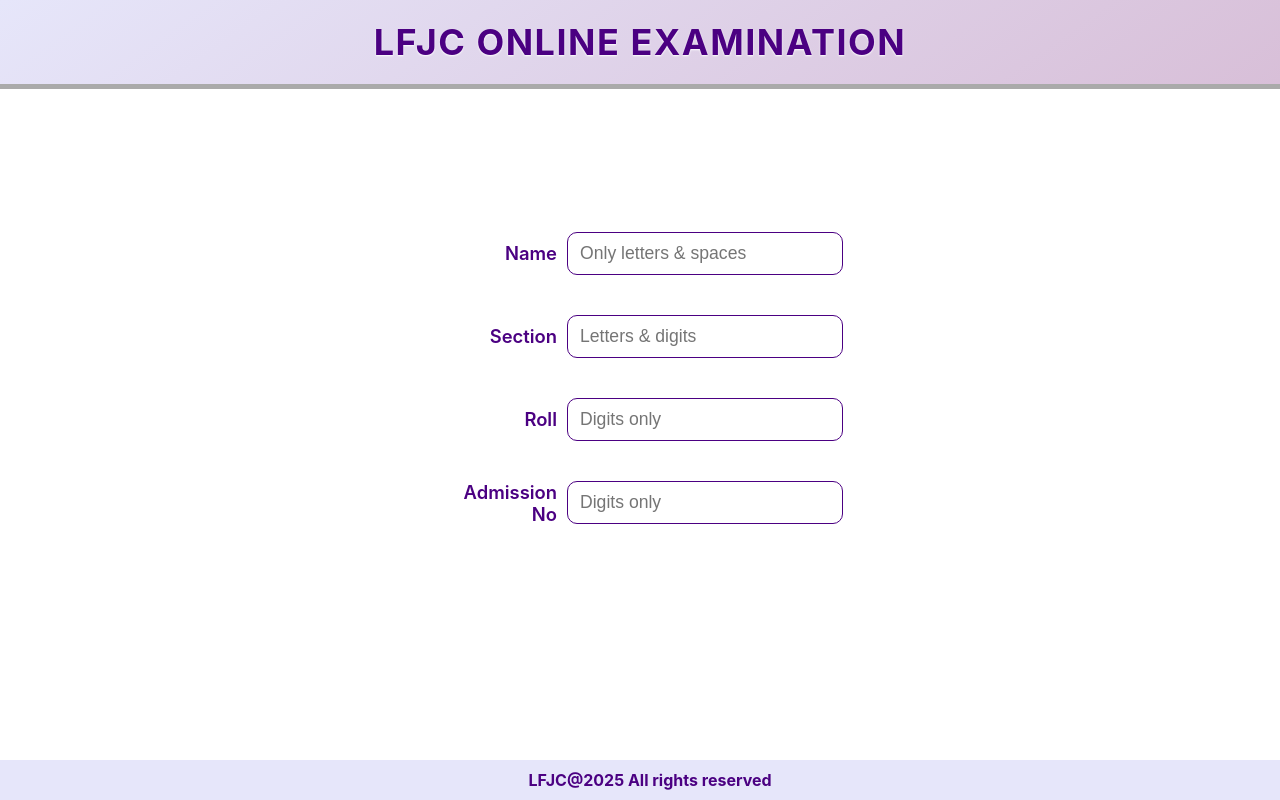
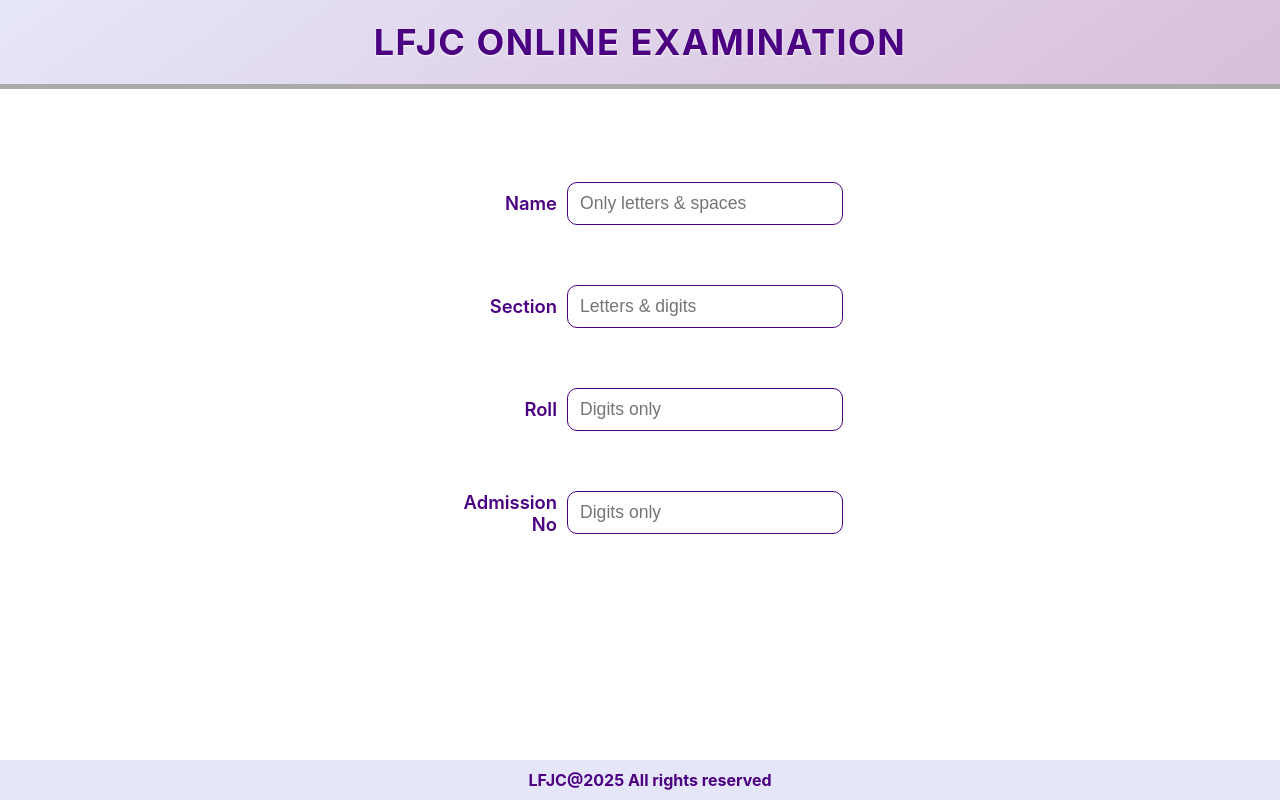
Before and after one commit to iitjeelf/Ss40, a plain HTML site: page index.html in a window 1280 px wide. Drawn offline with Linux system fonts and the light colour scheme.

Commit message:
Update index.html

```diff
--- a/index.html
+++ b/index.html
@@ -19,7 +19,7 @@ header{background:linear-gradient(145deg,#E6E6FA,#D8BFD8);color:#4B0082;text-ali
   min-height:calc(100vh - 140px);
 }
 
-.form-group{display:flex;flex-direction:row;align-items:center;justify-content:center;margin-bottom:40px;}
+.form-group{display:flex;flex-direction:row;align-items:center;justify-content:center;margin-bottom:60px;}
 .form-group label{font-size:1.15rem;font-weight:600;margin-right:10px;color:#4B0082;width:120px;text-align:right;}
 input[type="text"]{padding:10px 12px;font-size:1.1rem;border-radius:10px;border:1.5px solid #4B0082;outline:none;min-width:250px;}
 input.error{animation:glowRed 0.5s alternate infinite;border-color:red;}
```
